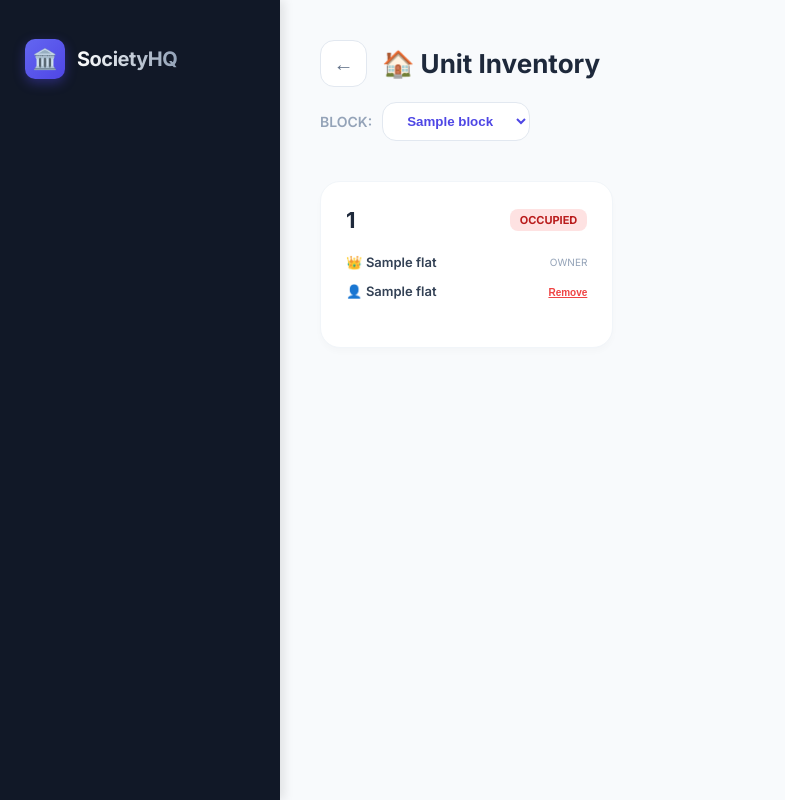
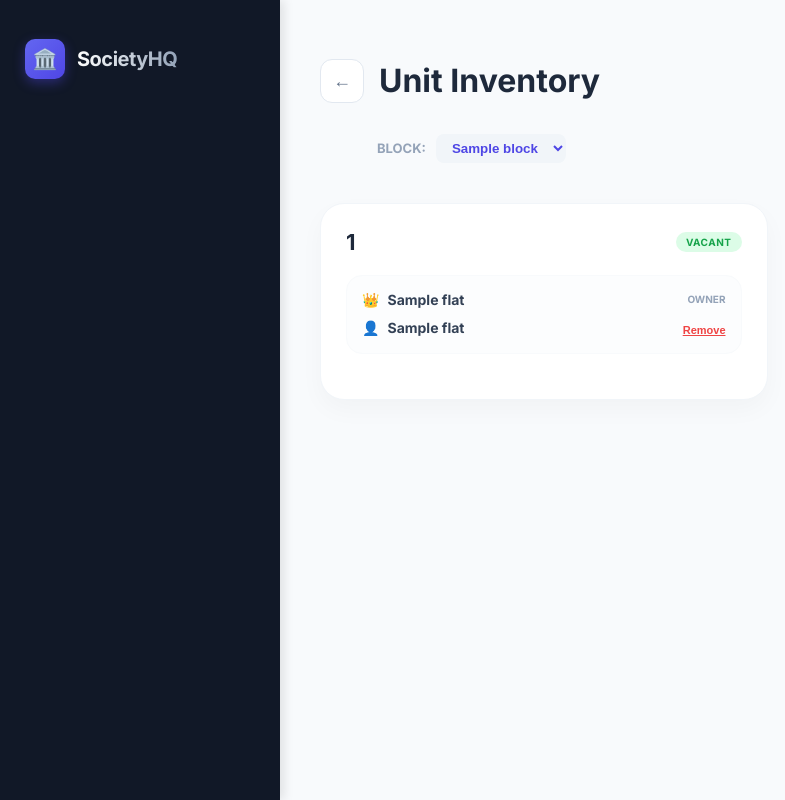
Before and after one commit to umarpathanist/society_management_system2, a Flask app: template templates/flats/list.html in a window 1280 px wide. Shown: the whole page, without its empty margins (0-785 px from the left). Run offline with Flask 3, Linux system fonts and the light colour scheme; the template is opened without the code that fills it: most values are stand-ins (such as "Sample title", 1, 10 or a date in 2020); some libraries are stand-ins or nearby versions.

Commit message:
changes in UI

```diff
--- a/templates/blocks/list.html
+++ b/templates/blocks/list.html
@@ -123,7 +123,7 @@
 <div class="blocks-header">
     <div>
         <h1 style="margin: 0; font-size: 26px; color: #1e293b;">🏗️ Society Infrastructure</h1>
-        <p style="color: #64748b; margin-top: 5px;">Configure blocks and residential units for <strong>ID: #{{ society_id }}</strong></p>
+        <p style="color: #64748b; margin-top: 5px;">Configure blocks and residential units.</p>
     </div>
 
     <div style="display: flex; gap: 12px;">
--- a/templates/flats/list.html
+++ b/templates/flats/list.html
@@ -1,156 +1,87 @@
 {% extends "layout/base.html" %}
-{% block title %}Block Structure - Units{% endblock %}
+{% block title %}Unit Inventory | SocietyHQ{% endblock %}
 
 {% block content %}
 <style>
-    /* Unique Unit Grid Styling */
-    .flats-header {
-        display: flex;
-        justify-content: space-between;
-        align-items: flex-start;
-        margin-bottom: 40px;
+    /* 1. Header & Typography */
+    .inventory-header { display: flex; justify-content: space-between; align-items: flex-start; margin-bottom: 40px; }
+    .header-main { display: flex; align-items: center; gap: 15px; }
+
+    .btn-back-circle {
+        text-decoration: none; color: #64748b; font-size: 18px; background: white;
+        width: 42px; height: 42px; display: flex; align-items: center; justify-content: center;
+        border-radius: 12px; border: 1px solid #e2e8f0; transition: 0.2s;
+    }
+    .btn-back-circle:hover { background: #f8fafc; color: #1e293b; transform: translateX(-3px); }
+
+    .block-context { display: flex; align-items: center; gap: 10px; color: #94a3b8; font-size: 13px; font-weight: 700; text-transform: uppercase; margin-top: 12px; margin-left: 57px; }
+    .block-select { border: none; background: #f1f5f9; padding: 6px 12px; border-radius: 8px; font-weight: 700; color: #4e46e5; cursor: pointer; outline: none; }
+
+    /* 2. Responsive Grid */
+    .unit-grid {
+        display: grid;
+        grid-template-columns: repeat(auto-fill, minmax(300px, 1fr));
+        gap: 25px;
     }
 
-    .unit-grid {
-        display: grid;
-        grid-template-columns: repeat(auto-fill, minmax(280px, 1fr));
-        gap: 20px;
+    /* 3. Modern Unit Card */
+    .unit-card {
+        background: white; border-radius: 24px; padding: 25px;
+        border: 1px solid #f1f5f9; box-shadow: 0 10px 25px rgba(0,0,0,0.03);
+        transition: all 0.3s cubic-bezier(0.4, 0, 0.2, 1);
+        /* display: flex; flex-direction: column; justify-content: space-between;
+        min-height: 380px; Ensures cards are uniform height */ */
     }
+    .unit-card:hover { transform: translateY(-8px); border-color: #4e46e5; box-shadow: 0 15px 35px rgba(79, 70, 229, 0.08); }
 
-    .unit-card {
-        background: white;
-        border-radius: 20px;
-        padding: 25px;
-        border: 1px solid #f1f5f9;
-        box-shadow: 0 4px 6px rgba(0,0,0,0.02);
-        transition: all 0.3s cubic-bezier(0.4, 0, 0.2, 1);
-        display: flex;
-        flex-direction: column;
-        justify-content: space-between;
-        min-height: 115px;
+    .unit-top { display: flex; justify-content: space-between; align-items: center; margin-bottom: 20px; }
+    .unit-number { font-size: 22px; font-weight: 800; color: #1e293b; margin: 0; letter-spacing: -0.5px; }
+
+    .status-badge { font-size: 10px; font-weight: 800; text-transform: uppercase; padding: 4px 10px; border-radius: 20px; letter-spacing: 0.5px; }
+    .bg-vacant { background: #dcfce7; color: #16a34a; }
+    .bg-occupied { background: #fee2e2; color: #dc2626; }
+
+    /* Resident Info */
+    .resident-box { border-radius: 16px; background: #fcfdfe; border: 1px solid #f8fafc; padding: 15px; margin-bottom: 20px; display: flex; flex-direction: column; gap: 10px; }
+    .resident-row { display: flex; justify-content: space-between; align-items: center; }
+    .res-identity { display: flex; align-items: center; gap: 8px; font-weight: 700; color: #334155; font-size: 14px; }
+    .res-label { font-size: 10px; color: #94a3b8; font-weight: 800; }
+    .no-resident { color: #cbd5e1; font-style: italic; font-size: 13px; text-align: center; width: 100%; padding: 10px 0; }
+
+    /* Form UI */
+    .assign-area { padding-top: 15px; border-top: 1px solid #f1f5f9; display: flex; flex-direction: column; gap: 10px; }
+    .assign-select { width: 100%; padding: 10px; border-radius: 12px; border: 1.5px solid #f1f5f9; font-size: 13px; font-weight: 600; color: #475569; outline: none; background: #fcfdfe; }
+    .assign-select:focus { border-color: #4e46e5; }
+
+    .btn-main {
+        width: 100%; background: #4e46e5; color: white; border: none; padding: 12px;
+        border-radius: 12px; font-weight: 700; font-size: 14px; cursor: pointer;
+        transition: 0.2s; box-shadow: 0 4px 12px rgba(79, 70, 229, 0.2);
     }
+    .btn-main:hover { background: #4338ca; }
 
-    .unit-card:hover {
-        transform: translateY(-8px);
-        box-shadow: 0 15px 30px rgba(0,0,0,0.06);
-        border-color: #4e46e5;
-    }
-
-    .unit-top {
-        display: flex;
-        justify-content: space-between;
-        align-items: center;
-        margin-bottom: 15px;
-    }
-
-    .unit-number {
-        font-size: 22px;
-        font-weight: 800;
-        color: #1e293b;
-        letter-spacing: -0.5px;
-    }
-
-    .status-badge {
-        font-size: 11px;
-        font-weight: 700;
-        text-transform: uppercase;
-        padding: 4px 10px;
-        border-radius: 8px;
-    }
-
-    .status-vacant { background: #dcfce7; color: #15803d; }
-    .status-occupied { background: #fee2e2; color: #b91c1c; }
-
-    .resident-box {
-        margin-top: 10px;
-        font-size: 13px;
-        color: #64748b;
-        line-height: 1.6;
-    }
-
-    .resident-row {
-        display: flex;
-        justify-content: space-between;
-        align-items: center;
-        padding: 4px 0;
-    }
-
-    .name-tag { font-weight: 600; color: #334155; }
-
-    /* Assignment Form UI */
-    .assign-area {
-        margin-top: 20px;
-        padding-top: 15px;
-        border-top: 1px solid #f1f5f9;
-    }
-
-    .assign-select {
-        width: 100%;
-        padding: 8px;
-        border-radius: 10px;
-        border: 1.5px solid #e2e8f0;
-        font-size: 12px;
-        margin-bottom: 8px;
-        background: #f8fafc;
-        outline: none;
-    }
-
-    .btn-assign {
-        width: 100%;
-        background: #4e46e5;
-        color: white;
-        border: none;
-        padding: 10px;
-        border-radius: 10px;
-        font-weight: 700;
-        font-size: 12px;
-        cursor: pointer;
-        transition: 0.2s;
-    }
-    .btn-assign:hover { background: #4338ca; }
-
-    .btn-remove {
-        background: none;
-        border: none;
-        color: #ef4444;
-        font-size: 10px;
-        font-weight: 700;
-        text-decoration: underline;
-        cursor: pointer;
-        padding: 0;
-    }
-
-    /* Top Controls */
-    .block-switcher {
-        padding: 10px 20px;
-        border-radius: 14px;
-        border: 1.5px solid #e2e8f0;
-        background: white;
-        font-weight: 700;
-        color: #4e46e5;
-        cursor: pointer;
-    }
+    .btn-remove-text { background: none; border: none; color: #ef4444; font-size: 11px; font-weight: 700; text-decoration: underline; cursor: pointer; padding: 0; }
 </style>
 
-<div class="flats-header">
+<div class="inventory-header">
     <div>
-        <div style="display: flex; align-items: center; gap: 15px;">
-            <a href="{{ url_for('blocks.list_blocks', society_id=block.society_id) }}"
-               style="text-decoration: none; color: #64748b; font-size: 20px; background: white; width: 45px; height: 45px; display: flex; align-items: center; justify-content: center; border-radius: 14px; border: 1px solid #e2e8f0;">
-               ←
-            </a>
-            <h1 style="margin: 0; font-size: 26px; color: #1e293b;">🏠 Unit Inventory</h1>
+        <div class="header-main">
+            <a href="{{ url_for('blocks.list_blocks', society_id=block.society_id) }}" class="btn-back-circle">←</a>
+            <h1 class="inventory-title">Unit Inventory</h1>
         </div>
-
-        <div style="margin-top: 15px; display: flex; align-items: center; gap: 10px;">
-            <span style="font-size: 14px; color: #94a3b8; font-weight: 600;">BLOCK:</span>
-            <select class="block-switcher" onchange="window.location.href='/flats/' + this.value">
+        <div class="block-context">
+            Block:
+            <select class="block-select" onchange="window.location.href='/flats/' + this.value">
                 {% for b in all_blocks %}
                     <option value="{{ b.id }}" {% if b.id == block.id %}selected{% endif %}>{{ b.name }}</option>
                 {% endfor %}
             </select>
         </div>
     </div>
+
+    {% if session.user.role == "admin" %}
+    <a href="{{ url_for('flats.add_flat', block_id=block.id) }}" class="btn-main" style="text-decoration:none; padding: 12px 25px; width: auto;">+ Add Flat</a>
+    {% endif %}
 </div>
 
 <div class="unit-grid">
@@ -158,45 +89,44 @@
     <div class="unit-card">
         <div>
             <div class="unit-top">
-                <span class="unit-number">{{ flat.flat_number }}</span>
-                {% if flat.owner_name or flat.tenant_name %}
-                    <span class="status-badge status-occupied">Occupied</span>
-                {% else %}
-                    <span class="status-badge status-vacant">Vacant</span>
-                {% endif %}
+                <h2 class="unit-number">{{ flat.flat_number }}</h2>
+                <span class="status-badge {% if flat.is_occupied %}bg-occupied{% else %}bg-vacant{% endif %}">
+                    {{ 'Occupied' if flat.is_occupied else 'Vacant' }}
+                </span>
             </div>
 
             <div class="resident-box">
                 {% if flat.owner_name %}
                 <div class="resident-row">
-                    <span>👑 <span class="name-tag">{{ flat.owner_name }}</span></span>
-                    <span style="font-size: 10px; color: #94a3b8;">OWNER</span>
+                    <div class="res-identity"><span>👑</span> {{ flat.owner_name }}</div>
+                    <span class="res-label">OWNER</span>
                 </div>
                 {% endif %}
 
                 {% if flat.tenant_name %}
                 <div class="resident-row">
-                    <span>👤 <span class="name-tag">{{ flat.tenant_name }}</span></span>
+                    <div class="res-identity"><span>👤</span> {{ flat.tenant_name }}</div>
+                    <!-- FIXED: Remove Tenant Logic -->
                     <form action="{{ url_for('flats.unassign', flat_id=flat.id, role='tenant') }}" method="POST" style="margin:0;">
-                        <button type="submit" class="btn-remove" onclick="return confirm('Remove tenant?')">Remove</button>
+                        <button type="submit" class="btn-remove-text" onclick="return confirm('Remove tenant from this unit?')">Remove</button>
                     </form>
                 </div>
                 {% endif %}
 
                 {% if not flat.owner_name and not flat.tenant_name %}
-                <p style="font-style: italic; color: #cbd5e1; margin: 10px 0;">No residents assigned</p>
+                    <span class="no-resident">No residents assigned</span>
                 {% endif %}
             </div>
         </div>
 
-        <!-- ADMIN ACTION FOOTER -->
+        <!-- Assignment Form -->
         {% if session.user.role == 'admin' %}
-        <div class="assign-area">
-            <form action="{{ url_for('flats.assign_flat', flat_id=flat.id) }}" method="POST">
-                <select name="role" class="assign-select">
+        <form class="assign-area" method="POST" action="{{ url_for('flats.assign_flat', flat_id=flat.id) }}">
+            <select name="role" class="assign-select" required>
                 <option value="owner">Assign as Owner</option>
                 <option value="tenant">Assign as Tenant</option>
             </select>
+
             <select name="user_id" class="assign-select" required>
                 <option value="">Choose Resident...</option>
                 <optgroup label="Owners">
@@ -206,12 +136,14 @@
                     {% for t in tenants %}<option value="{{ t.id }}">{{ t.full_name }}</option>{% endfor %}
                 </optgroup>
             </select>
-                <button type="submit" class="btn-assign">Assign Unit</button>
+
+            <!-- DYNAMIC BUTTON LOGIC -->
+            <button type="submit" class="btn-main">
+                {% if flat.is_occupied %}Reassign Unit{% else %}Assign Unit{% endif %}
+            </button>
         </form>
-        </div>
         {% endif %}
     </div>
     {% endfor %}
 </div>
-
 {% endblock %}
```
Lines whose indentation alone changed are shown as unchanged.
